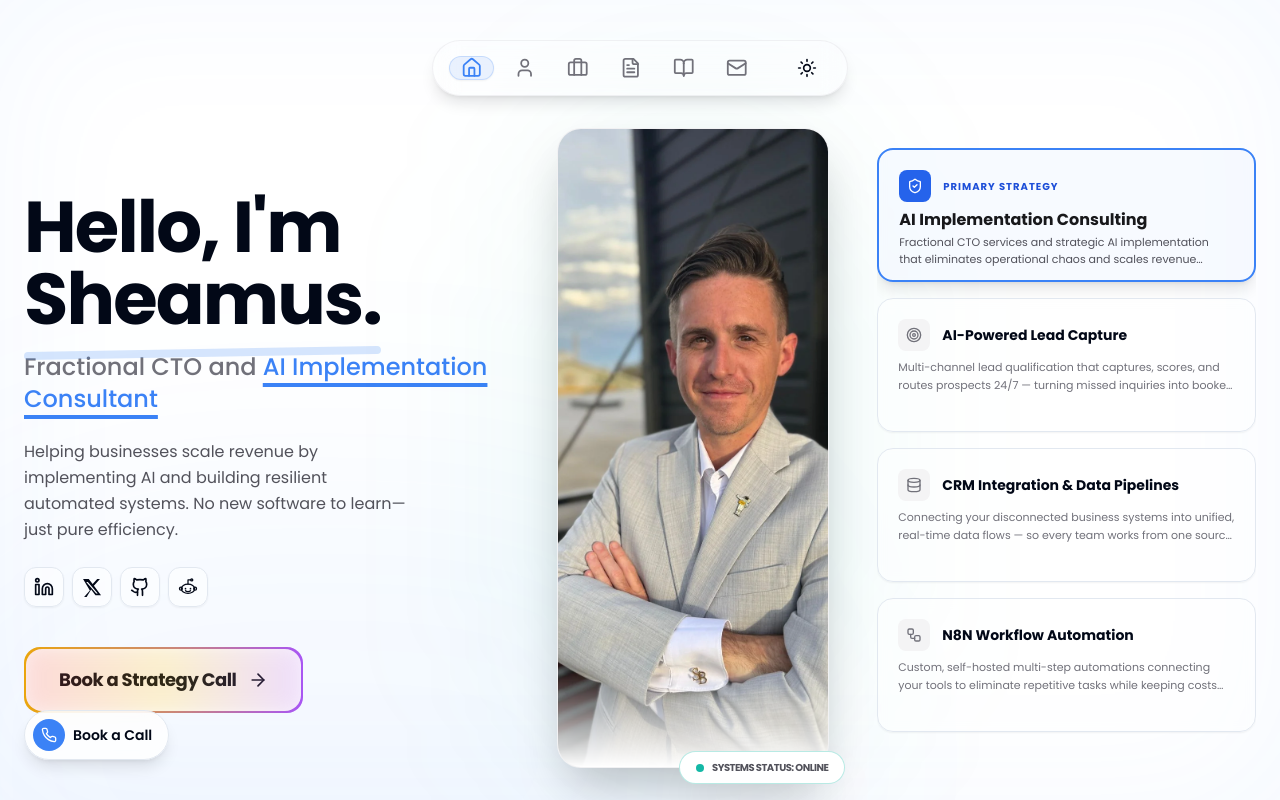
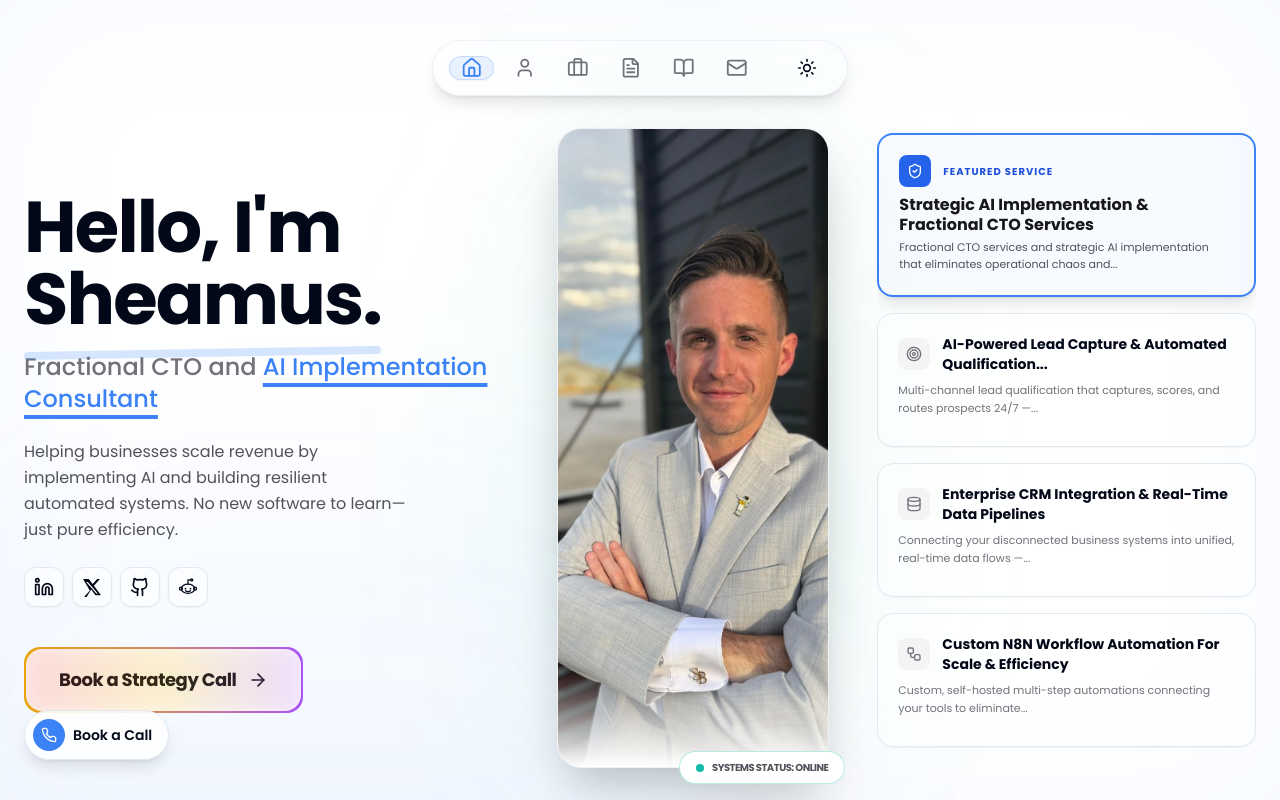
Before and after one commit to famousshea/famous-sheamus-website, a Next.js app: page / in a window 1280 px wide. Shown: the top 800 px of the page. Built offline with nearby package versions, Linux system fonts and the light colour scheme.

Commit message:
feat: add new blog post, implement security headers, and update service titles and metadata

```diff
--- a/next.config.mjs
+++ b/next.config.mjs
@@ -12,6 +12,36 @@ const nextConfig = {
   webpack: (config) => {
     config.plugins.push(new VeliteWebpackPlugin());
     return config;
+  },
+  // 4. Security Headers
+  async headers() {
+    return [
+      {
+        source: "/(.*)",
+        headers: [
+          {
+            key: "Content-Security-Policy",
+            value: "default-src 'self'; script-src 'self' 'unsafe-inline' 'unsafe-eval' https://www.googletagmanager.com https://www.google-analytics.com; style-src 'self' 'unsafe-inline' https://fonts.googleapis.com; img-src 'self' data: https://www.googletagmanager.com https://www.google-analytics.com; font-src 'self' https://fonts.gstatic.com; connect-src 'self' https://www.google-analytics.com; frame-ancestors 'none'; upgrade-insecure-requests;",
+          },
+          {
+            key: "Strict-Transport-Security",
+            value: "max-age=31536000; includeSubDomains; preload",
+          },
+          {
+            key: "X-Content-Type-Options",
+            value: "nosniff",
+          },
+          {
+            key: "X-Frame-Options",
+            value: "DENY",
+          },
+          {
+            key: "Referrer-Policy",
+            value: "strict-origin-when-cross-origin",
+          },
+        ],
+      },
+    ];
   },
 };
 
--- a/src/app/about/page.tsx
+++ b/src/app/about/page.tsx
@@ -3,7 +3,7 @@ import React from "react";
 
 export const metadata: Metadata = {
   title: "About Sheamus | Global Fractional CTO & AI Architect",
-  description: "Learn about Sheamus, a Dallas-based Fractional CTO with a worldwide reach. Decades of experience in technology leadership, system architecture, and AI integration for global enterprises.",
+  description: "Learn about Sheamus, a Fractional CTO and AI Architect. Decades of experience in technology leadership and AI integration for global enterprises worldwide.",
   alternates: {
     canonical: '/about',
   },
--- a/src/app/contact/page.tsx
+++ b/src/app/contact/page.tsx
@@ -3,7 +3,7 @@ import React from "react";
 
 export const metadata: Metadata = {
   title: "Contact Famous Sheamus | Worldwide AI Strategy Audits",
-  description: "Connect with Famous Sheamus for a worldwide AI audit and fractional CTO strategy. Based in Dallas, serving global enterprises with AI implementation and automation.",
+  description: "Connect with Famous Sheamus for a global AI audit and fractional CTO strategy. Serving enterprises worldwide with AI implementation and automation roadmap.",
   alternates: {
     canonical: '/contact',
   },
--- a/src/app/layout.tsx
+++ b/src/app/layout.tsx
@@ -20,7 +20,7 @@ export const metadata: Metadata = {
     default: "Famous Sheamus | Global Fractional CTO & AI Architect",
     template: "%s | Famous Sheamus"
   },
-  description: "Famous Sheamus: AI Implementation Consultant & Fractional CTO with Global Capability. Based in Dallas, TX, serving enterprises worldwide. Available for on-site international audits and AI strategy.",
+  description: "Global Fractional CTO & AI Architect. Scaling enterprises worldwide through agnostic AI implementation and automation strategy. Scale Revenue, Not Chaos.",
   keywords: ["Fractional CTO Dallas", "Global AI Consultant", "Fractional CTO Worldwide", "AI Implementation Audit", "Enterprise AI Strategy", "n8n workflow architect", "Voice AI for Home Services", "automation business scaling"],
   // Favicon configuration
   icons: {
--- a/src/app/page.tsx
+++ b/src/app/page.tsx
@@ -55,7 +55,8 @@ export default function Home() {
           </aside>
 
           {/* Right Column (Service Feed) */}
-          <section className="lg:col-span-4 flex justify-end order-3">
+          <section className="lg:col-span-4 flex flex-col items-end order-3">
+            <h2 className="sr-only">Our Services</h2>
             <ServiceFeed />
           </section>
 
--- a/src/app/robots.ts
+++ b/src/app/robots.ts
@@ -5,7 +5,6 @@ export default function robots(): MetadataRoute.Robots {
     rules: {
       userAgent: '*',
       allow: '/',
-      disallow: ['/api/', '/_next/', '/private/'],
     },
     sitemap: 'https://www.famoussheamus.com/sitemap.xml',
   };
--- a/src/components/Footer.tsx
+++ b/src/components/Footer.tsx
@@ -5,7 +5,6 @@ const mainLinks = [
   { href: "/", label: "Home" },
   { href: "/about", label: "About" },
   { href: "/case-studies", label: "Case Studies" },
-  { href: "/stack", label: "Tech Stack" },
   { href: "/blog", label: "Blog" },
   { href: "/contact", label: "Contact" },
 ];
--- a/src/components/ServiceFeed.tsx
+++ b/src/components/ServiceFeed.tsx
@@ -32,13 +32,19 @@ const ICON_MAP: Record<string, React.ElementType> = {
   Bot
 };
 
+const truncateText = (text: string, maxLength: number) => {
+  if (text.length <= maxLength) return text;
+  // Slice to maxLength, then find the last space to avoid cutting mid-word
+  const truncated = text.slice(0, maxLength);
+  const lastSpace = truncated.lastIndexOf(" ");
+  if (lastSpace > 0) return truncated.slice(0, lastSpace).trim() + "...";
+  return truncated.trim() + "...";
+};
+
 export function ServiceFeed() {
   // 1. Updated Logic: Finding the specific service by a more flexible slug match
   // Ensure the string below matches your actual .md or .mdx filename/slug exactly
-  const primaryService = services.find(s =>
-    s.slug.toLowerCase() === "ai-implementation-consulting" ||
-    s.title.includes("Implementation Consulting")
-  ) || services[0];
+  const primaryService = services.find(s => s.isFeatured) || services[0];
 
   const scrollingServices = services.filter(s => s.slug !== primaryService.slug);
 
@@ -68,11 +74,11 @@ export function ServiceFeed() {
   }
 
   return (
-    <div className="flex flex-col w-full max-w-sm relative h-[600px] overflow-hidden" onMouseEnter={handleInteraction}>
+    <div className="flex flex-col w-full max-w-sm relative h-[630px] overflow-hidden" onMouseEnter={handleInteraction}>
       <div className="absolute left-[-23px] top-4 bottom-4 w-px bg-border z-0 hidden lg:block border-l border-dashed opacity-50" />
 
       {/* --- STATIC FEATURED CARD --- */}
-      <div className="group relative z-10 w-full h-[150px] pb-4">
+      <div className="group relative z-10 w-full h-[180px] pb-4">
         <Link href={primaryService.permalink} className="block w-full h-full">
           <div className="absolute left-[-29px] top-6 h-3 w-3 rounded-full border-2 border-background bg-blue-600 shadow-sm hidden lg:block" />
           <div className="h-full rounded-2xl border-2 border-blue-500 bg-blue-50/50 dark:bg-blue-900/20 p-5 shadow-lg backdrop-blur-sm transition-all hover:scale-[1.02]">
@@ -81,14 +87,14 @@ export function ServiceFeed() {
                 <ShieldCheck className="h-4 w-4" />
               </div>
               <span className="text-[10px] font-black text-blue-700 dark:text-blue-300 uppercase tracking-widest">
-                Primary Strategy
+                Featured Service
               </span>
             </div>
-            <h3 className="font-bold text-base text-zinc-900 dark:text-white leading-tight">
-              {primaryService.title}
+            <h3 className="font-bold text-base text-zinc-900 dark:text-white leading-tight line-clamp-2">
+              {truncateText(primaryService.title, 65)}
             </h3>
             <p className="text-[11px] text-zinc-600 dark:text-zinc-400 mt-1 line-clamp-2">
-              {primaryService.description}
+              {truncateText(primaryService.description, 95)}
             </p>
           </div>
         </Link>
@@ -115,12 +121,12 @@ export function ServiceFeed() {
                       <div className="flex h-8 w-8 shrink-0 items-center justify-center rounded-lg bg-zinc-100 dark:bg-zinc-800 group-hover:bg-blue-500/10 transition-colors">
                         <IconComponent className="h-4 w-4 text-zinc-500 group-hover:text-blue-600" />
                       </div>
-                      <h3 className="font-bold text-foreground group-hover:text-blue-600 transition-colors truncate text-sm">
-                        {service.title}
+                      <h3 className="font-bold text-foreground group-hover:text-blue-600 transition-colors line-clamp-2 text-sm">
+                        {truncateText(service.title, 55)}
                       </h3>
                     </div>
                     <p className="text-[11px] leading-relaxed text-zinc-500 dark:text-zinc-400 line-clamp-2">
-                      {service.description}
+                      {truncateText(service.description, 85)}
                     </p>
                   </div>
                 </Link>
--- a/src/components/TrustStack.tsx
+++ b/src/components/TrustStack.tsx
@@ -10,9 +10,9 @@ export const TrustStack = () => {
   return (
     <div className="py-12 border-y border-black/5 dark:border-white/5 bg-white/5 backdrop-blur-sm rounded-3xl mb-24">
       <div className="text-center mb-8">
-        <h3 className="text-sm font-semibold uppercase tracking-widest text-primary/60">
+        <h2 className="text-sm font-semibold uppercase tracking-widest text-primary/60">
           Strategic Technical Stack
-        </h3>
+        </h2>
       </div>
       <div className="flex flex-wrap justify-center gap-8 md:gap-16 opacity-50 grayscale hover:grayscale-0 transition-all duration-500">
         {partners.map((partner) => (
```
Also changed, not shown: .velite/blogs.json, .velite/services.json, content/blog/how-can-ai-execute-deep-market-research.mdx (renamed from content/blog/How-can-AI-execute-deep-market-research.mdx).
